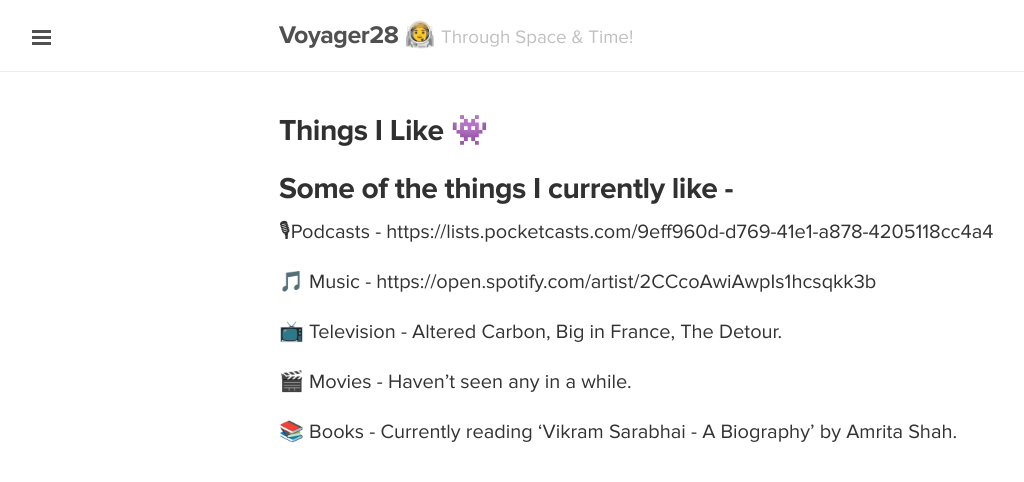
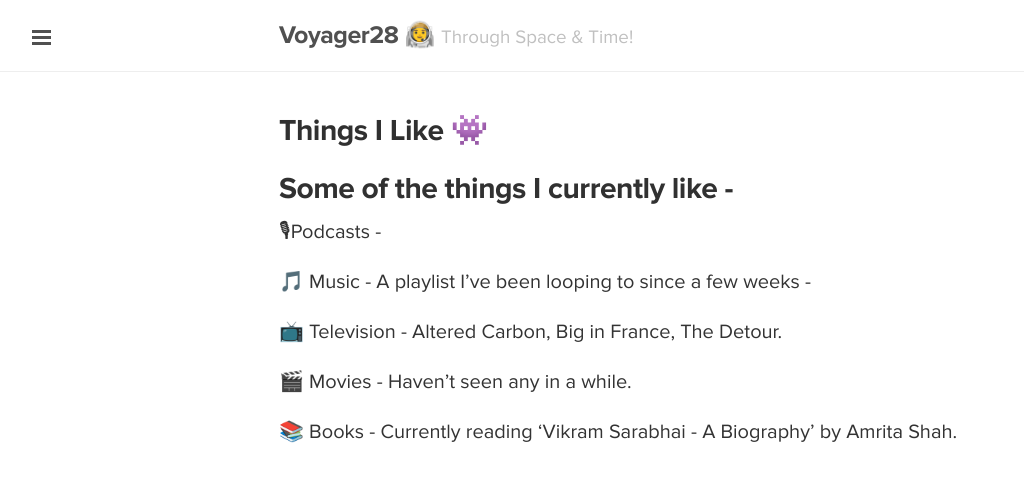
Before and after one commit to agentbigman/Agentbigman.github.io, a Jekyll site: the page built from Category.md, in a window 1280 px wide. Shown: the top 482 px of the page, without its empty margins (1-1025 px from the left). Built offline with Jekyll 4.4.1, drawn with Linux system fonts in a browser that asks for light colours.

Commit message:
Update Category.md

```diff
--- a/Category.md
+++ b/Category.md
@@ -8,9 +8,13 @@
 
 ## Some of the things I currently like -
 
-🎙Podcasts - https://lists.pocketcasts.com/9eff960d-d769-41e1-a878-4205118cc4a4
+🎙Podcasts -
 
-🎵 Music - https://open.spotify.com/artist/2CCcoAwiAwpIs1hcsqkk3b
+[Some of the Podcasts I Listen to ]: https://lists.pocketcasts.com/9eff960d-d769-41e1-a878-4205118cc4a4	"Link!"
+
+🎵 Music - A playlist I’ve been looping to since a few weeks -
+
+[Alan Watts infused with some chill music!]: https://open.spotify.com/artist/2CCcoAwiAwpIs1hcsqkk3b	"Alan Watts"
 
 📺 Television - Altered Carbon, Big in France, The Detour.
 
```
